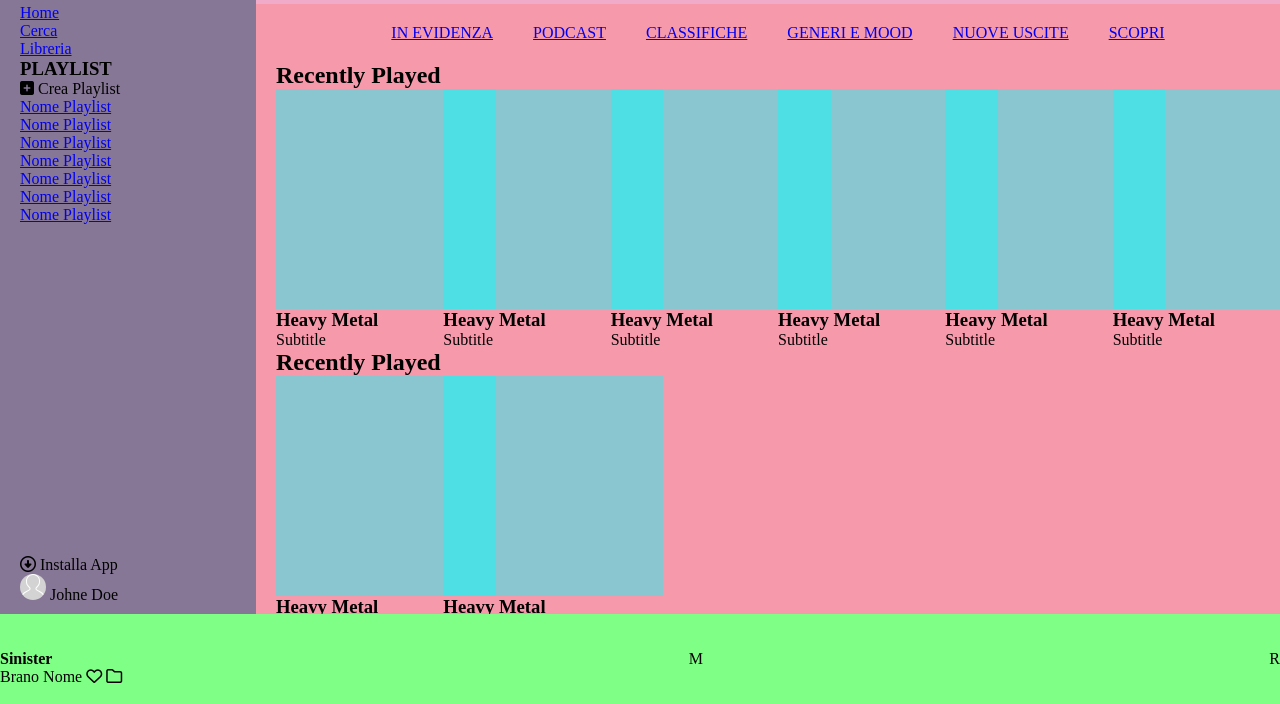
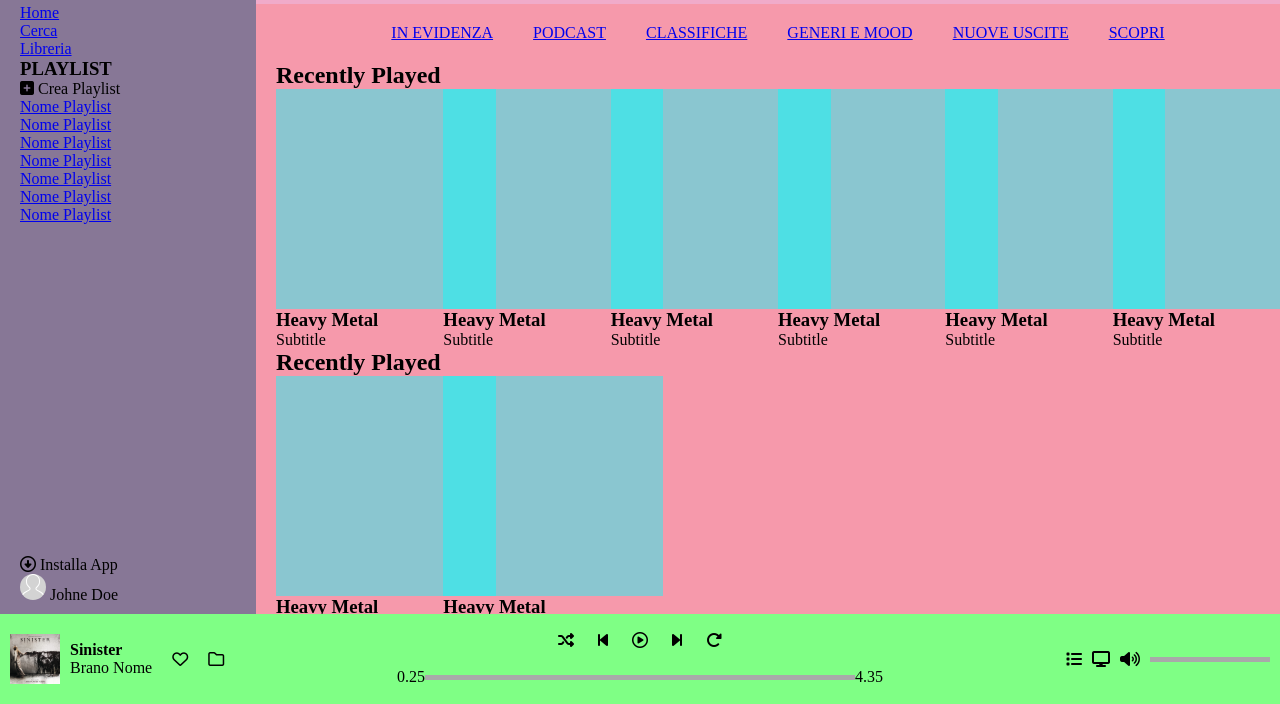
Before and after one commit to TheMrStraffy/html-css-spotifyweb, a plain HTML site: page index.html in a window 1280 px wide. Shown: the part 96-800 px from the top of the page. Drawn offline with Linux system fonts and the light colour scheme.

Commit message:
[added]footer left middle right

```diff
--- a/css/style.css
+++ b/css/style.css
@@ -129,3 +129,62 @@ footer{
   justify-content: space-between;
   align-items: center;
 }
+/* LEFT FOOTER */
+.left-f{
+  width: 20%;
+  padding-left: 10px;
+  align-items: center;
+}
+.left-f > *:not(:first-child){
+  padding: 0 10px;
+}
+.left-f .img-box-f{
+  width: 50px;
+  height: 50px;
+}
+.left-f img{
+  /* width:100%; */
+  width: 50px;
+  height: 50px;
+}
+
+/* MIDDLE FOOTER */
+.middle-f{
+  width: 60%;
+  height: 80%;
+  flex-direction: column;
+  align-items: center;
+  justify-content: space-around;
+}
+.player i{
+  padding: 0 10px;
+}
+/* .length-player{
+
+} */
+
+.time-bar{
+  padding: 0 20px;
+  align-self: center;
+  height: 5px;
+  width: 430px;
+  background-color: darkgray;
+}
+
+/* RIGHT FOOTER */
+.right-f{
+  justify-content: flex-end;
+  align-items: center;
+  width: 20%;
+  padding-right: 10px;
+}
+.right-f *{
+  padding-right: 10px;
+}
+
+.volume-bar{
+  height: 5px;
+  width: 120px;
+  background-color: darkgray;
+
+}
--- a/index.html
+++ b/index.html
@@ -163,20 +163,38 @@
   </main>
   <!-- ---------------FOOTER------------------------- -->
   <footer class="d-flex">
-    <div class="left-f">
+    <div class="left-f d-flex">
       <div class="img-box-f">
-        <img src="" alt="">
+        <img src="img/sinister.jpeg" alt="">
       </div>
-      <h4>Sinister</h4>
-      <span>Brano Nome</span>
+      <div class="artist-title">
+        <h4>Sinister</h4>
+        <span>Brano Nome</span>
+      </div>
       <i class="fa-regular fa-heart"></i>
       <i class="fa-regular fa-folder"></i>
     </div>
-    <div class="middle-f">
-      M
+    <div class="middle-f d-flex">
+      <div class="player">
+        <i class="fa-solid fa-shuffle"></i>
+        <i class="fa-solid fa-backward-step"></i>
+        <i class="fa-regular fa-circle-play"></i>
+        <i class="fa-solid fa-forward-step"></i>
+        <i class="fa-solid fa-rotate-right"></i>
+      </div>
+      <div class="length-player d-flex">
+        <span>0.25</span>
+
+        <div class="time-bar"></div>
+
+        <span>4.35</span>
+      </div>
     </div>
-    <div class="right-f">
-      R
+    <div class="right-f d-flex">
+      <i class="fa-solid fa-list"></i>
+      <i class="fa-solid fa-display"></i>
+      <i class="fa-solid fa-volume-high"></i>
+      <div class="volume-bar"></div>
     </div>
 
   </footer>
```
